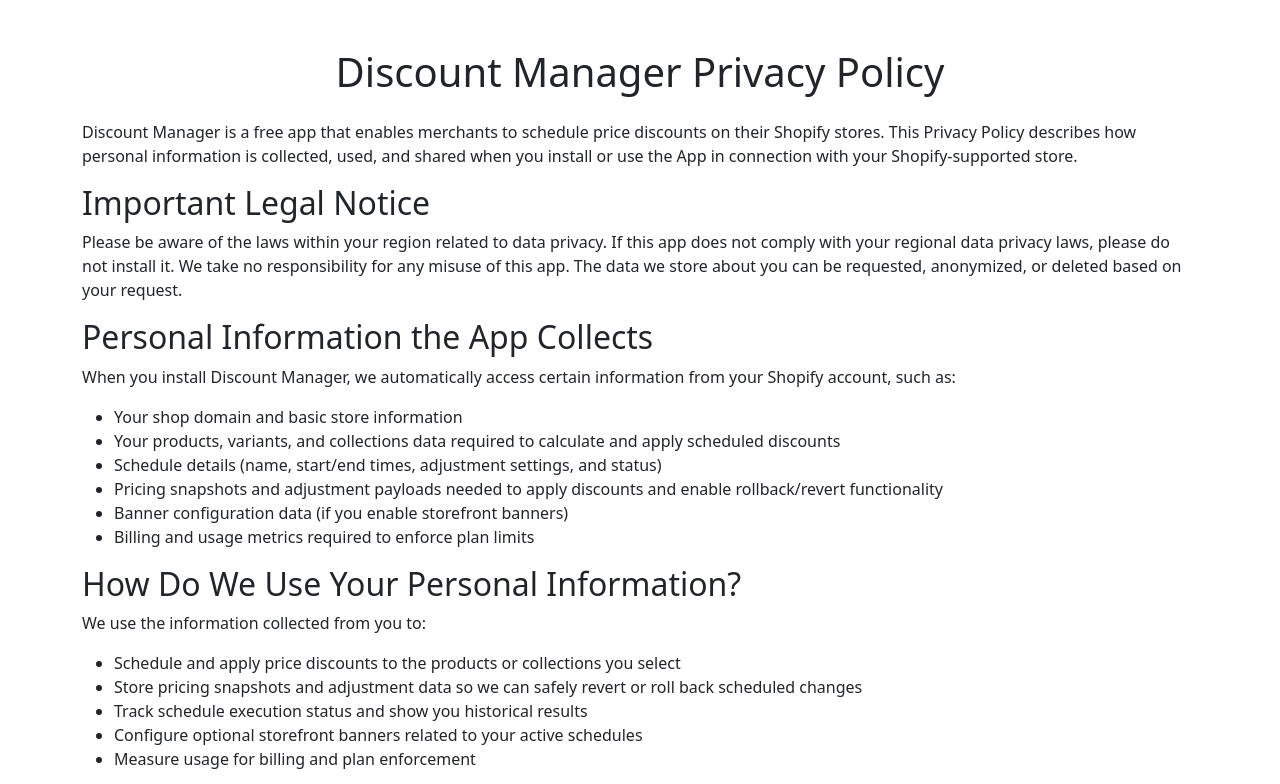
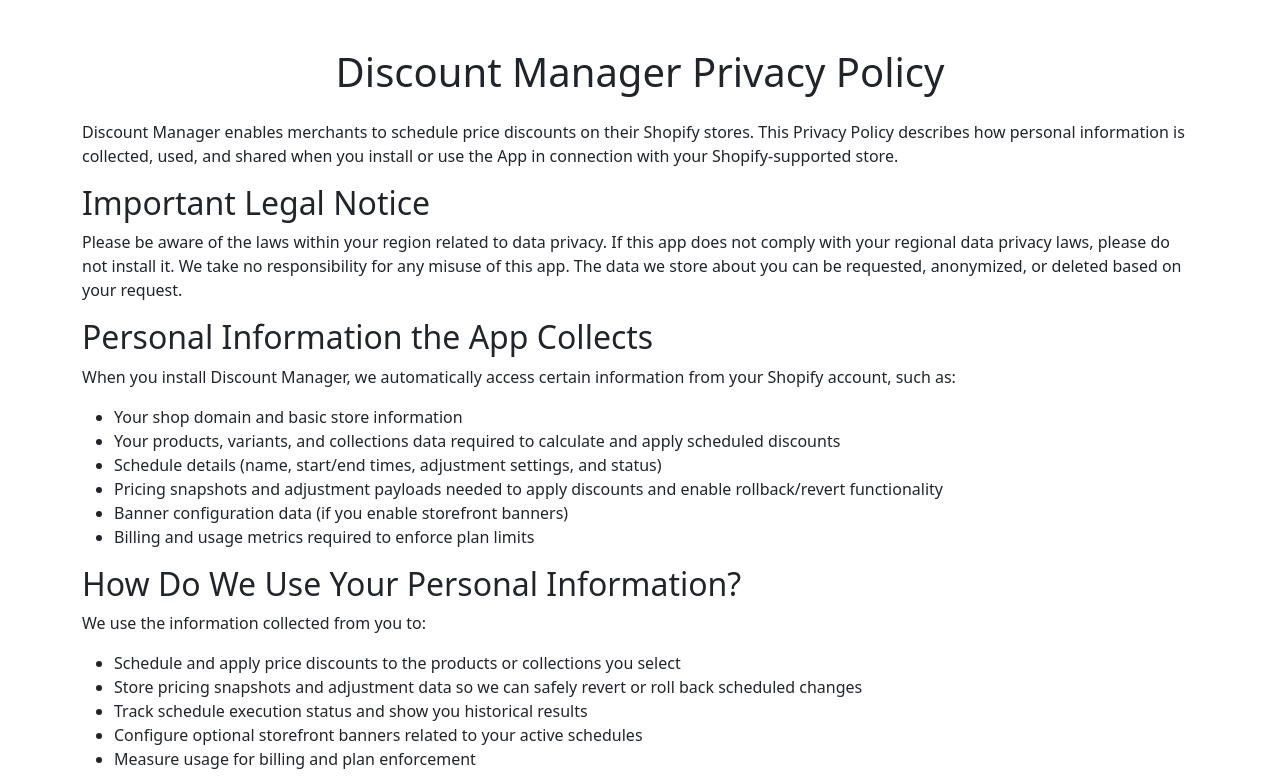
Before and after one commit to adaptios/adaptios.github.io, a website: page adaptios-discount-manager-privacy-policy.html in a window 1280 px wide. Shown: the top 784 px of the page. Drawn offline with nearby package versions, Linux system fonts and the light colour scheme.

Commit message:
Revise privacy policy description for clarity

```diff
--- a/adaptios-discount-manager-privacy-policy.html
+++ b/adaptios-discount-manager-privacy-policy.html
@@ -9,7 +9,7 @@
 <body>
     <div class="container my-5">
         <h1 class="text-center mb-4">Discount Manager Privacy Policy</h1>
-        <p>Discount Manager is a free app that enables merchants to schedule price discounts on their Shopify stores. This Privacy Policy describes how personal information is collected, used, and shared when you install or use the App in connection with your Shopify-supported store.</p>
+        <p>Discount Manager enables merchants to schedule price discounts on their Shopify stores. This Privacy Policy describes how personal information is collected, used, and shared when you install or use the App in connection with your Shopify-supported store.</p>
 
         <h2>Important Legal Notice</h2>
         <p>Please be aware of the laws within your region related to data privacy. If this app does not comply with your regional data privacy laws, please do not install it. We take no responsibility for any misuse of this app. The data we store about you can be requested, anonymized, or deleted based on your request.</p>
```
